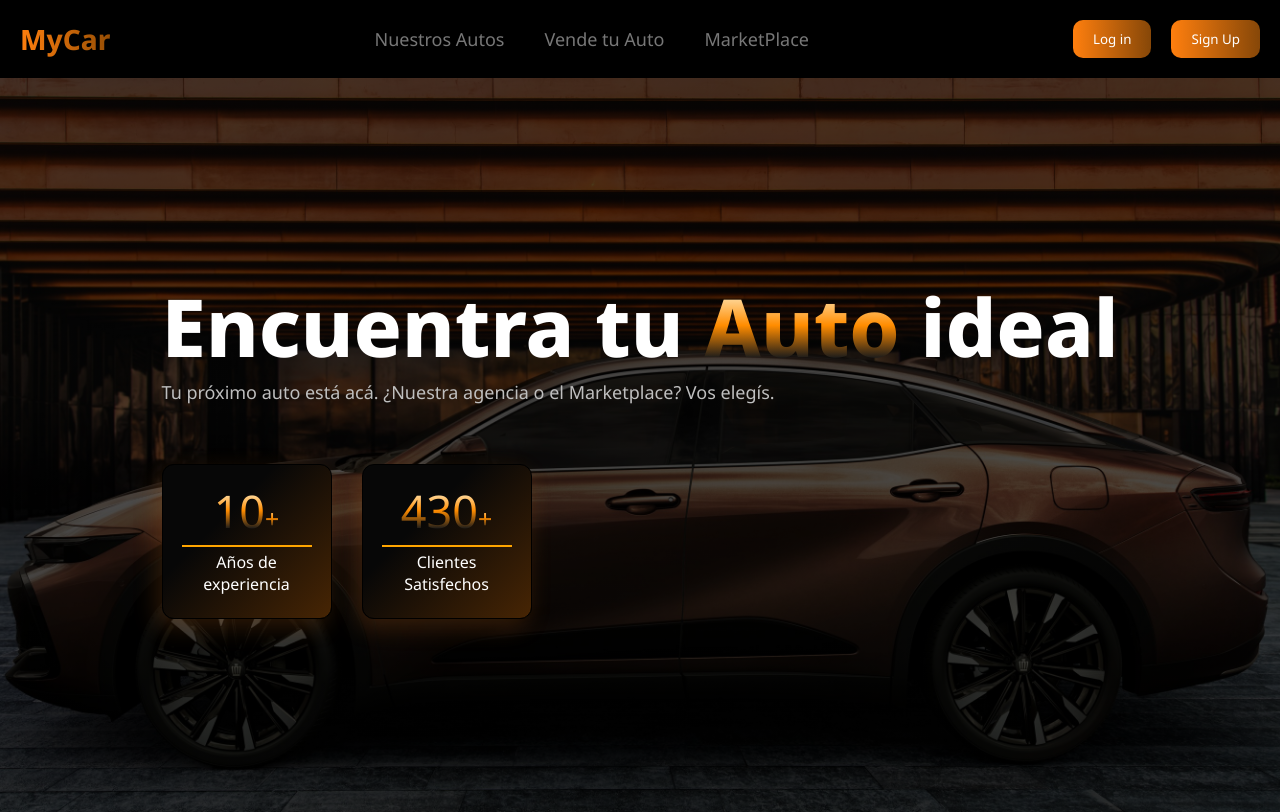
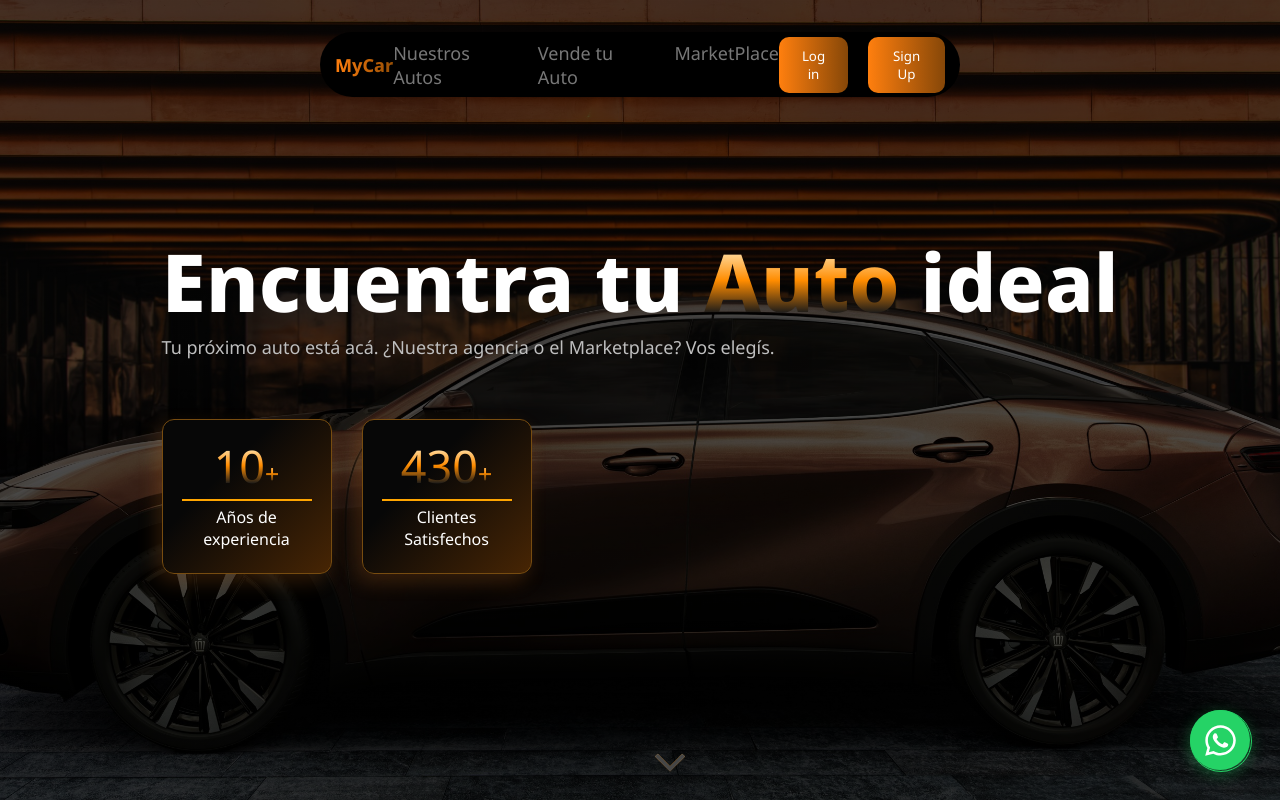
Before and after one commit to NahueAcuna/MyCar-Tesis-Front, an Angular app: page / in a window 1280 px wide. Built offline with nearby package versions, Linux system fonts and the light colour scheme; a web font is replaced by a local one.

Commit message:
Agregue boton de Whatsapp, cambie el estilo del header y mejore el estilo del Home

```diff
--- a/src/app/Components/user-layout/browser/browser.css
+++ b/src/app/Components/user-layout/browser/browser.css
@@ -1,6 +1,7 @@
 #total_container{
+    position: relative;
     background-image:linear-gradient(rgba(0, 0, 0, 0.7), rgba(0, 0, 0, 0.7)), url(/a255ab72-8ae9-4188-b667-b9e45705137e.jpeg);
-    height: 91.8vh; /*Lo puse asi por lo que ocupa el header*/
+    height: 100vh;
     width: 100%;
     background-repeat: no-repeat;
     background-size: cover;
@@ -10,6 +11,7 @@
     align-items: center;
     flex-direction: column;
     gap: 40px;
+    overflow: hidden;
 }
 #content{
     display: flex;
@@ -44,13 +46,18 @@
     align-items: center;
     width: 170px;
     height: 155px;
-    border: 1px solid black;
+    border: 1px solid #774c10;
     background: linear-gradient(135deg, #070707 35%, #472504);
     border-radius: 12px;
-    box-shadow: -5px 8px 25px rgba(230, 126, 34, 0.2);
+    box-shadow: -5px 8px 20px rgba(230, 126, 34, 0.2);
     color: #fff;
     text-align: center;
     padding: 15px 15px 0 15px;
+    transition: 0.4s ease-in-out;
+}
+#boxes div:hover{
+    transform: translateY(-2px);
+    box-shadow: -7px 10px 30px rgba(230, 126, 34, 0.2);
 }
 #boxes div span{
     font-size: 45px;
@@ -71,3 +78,21 @@
 .plus{
     font-size: 25px !important;
 }
+.material-symbols-outlined{
+    position: absolute;
+    bottom:1%;
+    left: 50%;
+    transform: translateX(-50%);
+    font-size: 60px;
+    animation: flecha 0.8s infinite ease-in-out alternate;
+    color: #4b4b4b;
+}
+@keyframes flecha {
+    0%{
+        transform: translateY(0);
+    }
+    100%{
+        transform: translateY(5px);
+        opacity: 0.5;
+    }
+}
--- a/src/app/Components/user-layout/browser/browser.html
+++ b/src/app/Components/user-layout/browser/browser.html
@@ -14,5 +14,8 @@
                 <p>Clientes Satisfechos</p>
             </div>
         </div>
+        <span class="material-symbols-outlined">
+        keyboard_arrow_down
+        </span>
     </div>
 </div>
--- a/src/app/Components/user-layout/header/header.css
+++ b/src/app/Components/user-layout/header/header.css
@@ -1,9 +1,21 @@
 header{
+    position: fixed;
+    z-index: 9999;
+    right: 50%;
+    top: 4%;
+    transform: translateX(50%);
     display: flex;
     justify-content: space-between;
     align-items: center;
     background: #000;
-    padding: 20px 20px 20px 20px;
+    padding: 15px 15px 15px 15px;
+    border-radius: 50px;
+    width: 50%;
+    height: 65px;
+    transition: 0.4s ease-in-out;
+}
+header:hover{
+    box-shadow: 0 0 8px #502802;
 }
 
 ul{
@@ -28,13 +40,13 @@
     transition: 0.4s ease-in-out;
 }
 li:hover{
-color: #D36D4C;
+color: #FF7F0E;
 }
 li:hover::before{
    width: 100%;
 }
 #logo{
-    font-size: 28px;
+    font-size: 18px;
     font-weight: 750;
     background: linear-gradient(to right, #FF7F0E, #974e04);
     -webkit-background-clip: text;
@@ -48,6 +60,10 @@
     background-image: linear-gradient(to right, #FF7F0E, #864708);
     color: #fff;
     cursor: pointer;
+    transition: 0.3s ease-in-out;
+}
+button:hover{
+    background-image: linear-gradient(to right, #ff9131, #aa5c0d);
 }
 #buttons{
     display: flex;
--- a/src/app/Components/user-layout/home/home.css
+++ b/src/app/Components/user-layout/home/home.css
@@ -0,0 +1,59 @@
+.whatsapp-flotante {
+    position: fixed;
+    bottom: 30px;
+    right: 30px;
+    z-index: 9999;
+    background-color: #25D366;
+    color: white;
+    width: 60px;
+    height: 60px;
+    border-radius: 50%;
+    display: flex;
+    justify-content: center;
+    align-items: center;
+    box-shadow: 0 4px 15px rgba(37, 211, 102, 0.4);
+    text-decoration: none;
+
+
+    transition: all 0.3s ease;
+}
+
+
+
+.whatsapp-flotante::before {
+    content: '';
+    position: absolute;
+    top: 0;
+    left: 0;
+    width: 100%;
+    height: 100%;
+    border-radius: 50%;
+    border: 1px solid #25D366;
+    z-index: -1;
+    animation: sonar-ripple 1s ease-out infinite;
+}
+
+.whatsapp-flotante svg {
+    width: 35px;
+    height: 35px;
+}
+
+.whatsapp-flotante:hover {
+    transform: translateY(-5px) scale(1.05);
+    box-shadow: 0 8px 25px rgba(37, 211, 102, 0.6);
+}
+
+@keyframes sonar-ripple {
+    0% {
+        transform: scale(1);
+        opacity: 1;
+    }
+    100% {
+        transform: scale(1.7);
+        opacity: 0;
+    }
+}
+.material-symbols-outlined{
+color: wheat;
+font-size: 40px;
+}
--- a/src/app/Components/user-layout/home/home.html
+++ b/src/app/Components/user-layout/home/home.html
@@ -1,2 +1,12 @@
 <app-header></app-header>
 <app-browser></app-browser>
+
+ <a href="https://wa.me/549223465798?text=Hola%20MyCar,%20quiero%20consultar%20por%20un%20auto"
+   class="whatsapp-flotante"
+   target="_blank"
+   rel="noopener noreferrer">
+
+    <svg xmlns="http://www.w3.org/2000/svg" viewBox="0 0 448 512" fill="currentColor">
+        <path d="M380.9 97.1C339 55.1 283.2 32 223.9 32c-122.4 0-222 99.6-222 222 0 39.1 10.2 77.3 29.6 111L0 480l117.7-30.9c32.4 17.7 68.9 27 106.1 27h.1c122.3 0 224.1-99.6 224.1-222 0-59.3-25.2-115-67.1-157.1zm-157 341.6c-33.2 0-65.7-8.9-94-25.7l-6.7-4-69.8 18.3L72 359.2l-4.4-7c-18.5-29.4-28.2-63.3-28.2-98.2 0-101.7 82.8-184.5 184.6-184.5 49.3 0 95.6 19.2 130.4 54.1 34.8 34.9 56.2 81.2 56.1 130.5 0 101.8-84.9 184.6-186.6 184.6zm101.2-138.2c-5.5-2.8-32.8-16.2-37.9-18-5.1-1.9-8.8-2.8-12.5 2.8-3.7 5.6-14.3 18-17.6 21.8-3.2 3.7-6.5 4.2-12 1.4-32.6-16.3-54-29.1-75.5-66-5.7-9.8 5.7-9.1 16.3-30.3 1.8-3.7 .9-6.9-.5-9.7-1.4-2.8-12.5-30.1-17.1-41.2-4.5-10.8-9.1-9.3-12.5-9.5-3.2-.2-6.9-.2-10.6-.2-3.7 0-9.7 1.4-14.8 6.9-5.1 5.6-19.4 19-19.4 46.3 0 27.3 19.9 53.7 22.6 57.4 2.8 3.7 39.1 59.7 94.8 83.8 35.2 15.2 49 16.5 66.6 13.9 10.7-1.6 32.8-13.4 37.4-26.4 4.6-13 4.6-24.1 3.2-26.4-1.3-2.5-5-3.9-10.5-6.6z"/>
+    </svg>
+</a>
--- a/src/index.html
+++ b/src/index.html
@@ -9,6 +9,7 @@
   <link rel="preconnect" href="https://fonts.googleapis.com">
   <link rel="preconnect" href="https://fonts.gstatic.com" crossorigin>
   <link href="https://fonts.googleapis.com/css2?family=Noto+Sans:ital,wght@0,100..900;1,100..900&family=Playwrite+DK+Uloopet+Guides&display=swap" rel="stylesheet">
+  <link rel="stylesheet" href="https://fonts.googleapis.com/css2?family=Material+Symbols+Outlined:opsz,wght,FILL,GRAD@20..48,100..700,0..1,-50..200" />
 </head>
 <body>
   <app-root></app-root>
```
